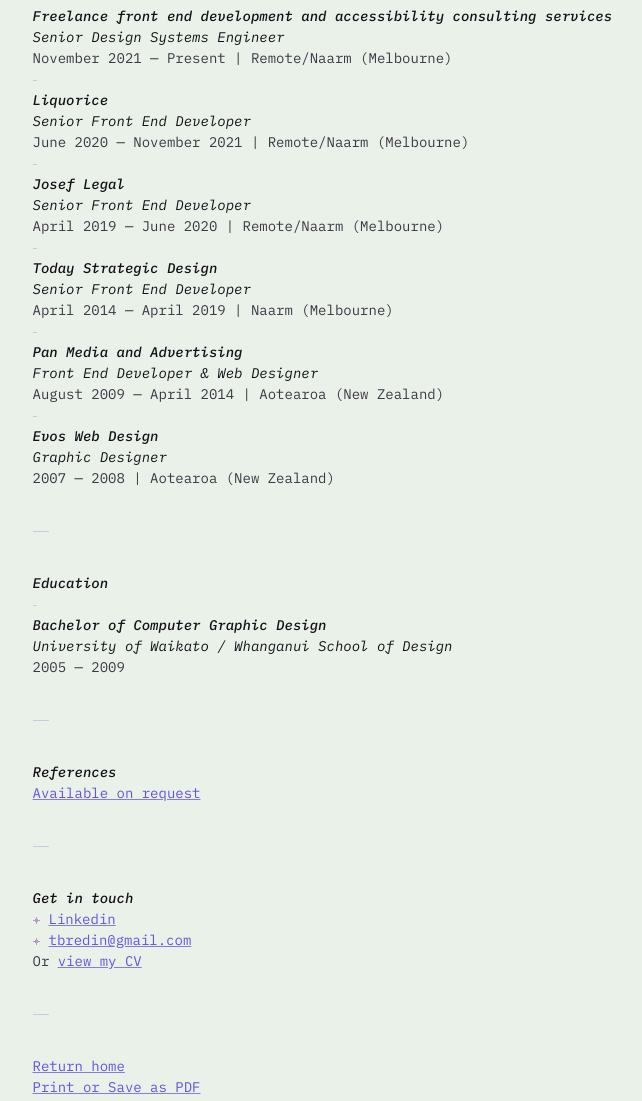
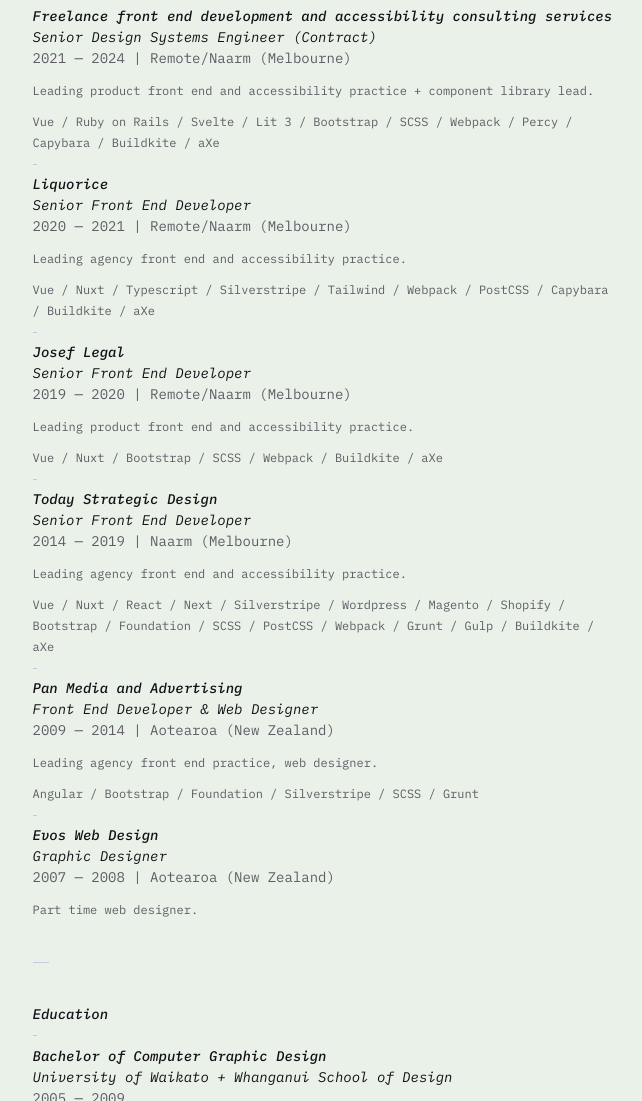
Before and after one commit to tbredin/tomfolio-2, a website built with Vite: page cv/index.html in a window 1280 px wide. Shown: the part 482-1583 px from the top of the page, without its empty margins (13-655 px from the left). Built offline with nearby package versions, Linux system fonts and the light colour scheme.

Commit message:
add more detail to CV

```diff
--- a/cv/index.html
+++ b/cv/index.html
@@ -51,33 +51,44 @@
           <styled-hr inline></styled-hr>
 
           <h2>Freelance front end development and accessibility consulting services</h2>
-          <h3>Senior Design Systems Engineer</h3>
-          <p>November 2021 — Present | Remote/Naarm (Melbourne)</p>
+          <h3>Senior Design Systems Engineer (Contract)</h3>
+          <p class="opacity-80 margin-half">2021 — 2024 | Remote/Naarm (Melbourne)</p>
+          <p class="opacity-80 margin-half text-small">Leading product front end and accessibility practice + component library lead.</p>
+          <p class="opacity-80 text-small">Vue / Ruby on Rails / Svelte / Lit 3 / Bootstrap / SCSS / Webpack / Percy / Capybara / Buildkite / aXe</p>
           <styled-hr inline></styled-hr>
 
           <h2>Liquorice</h2>
           <h3>Senior Front End Developer</h3>
-          <p>June 2020 — November 2021 | Remote/Naarm (Melbourne)</p>
+          <p class="opacity-80 margin-half">2020 — 2021 | Remote/Naarm (Melbourne)</p>
+          <p class="opacity-80 margin-half text-small">Leading agency front end and accessibility practice.</p>
+          <p class="opacity-80 text-small">Vue / Nuxt / Typescript / Silverstripe / Tailwind / Webpack / PostCSS / Capybara / Buildkite / aXe</p>
           <styled-hr inline></styled-hr>
 
           <h2>Josef Legal</h2>
           <h3>Senior Front End Developer</h3>
-          <p>April 2019 — June 2020 | Remote/Naarm (Melbourne)</p>
+          <p class="opacity-80 margin-half">2019 — 2020 | Remote/Naarm (Melbourne)</p>
+          <p class="opacity-80 margin-half text-small">Leading product front end and accessibility practice.</p>
+          <p class="opacity-80 text-small">Vue / Nuxt / Bootstrap / SCSS / Webpack / Buildkite / aXe</p>
           <styled-hr inline></styled-hr>
 
           <h2>Today Strategic Design</h2>
           <h3>Senior Front End Developer</h3>
-          <p>April 2014 — April 2019 | Naarm (Melbourne)</p>
+          <p class="opacity-80 margin-half">2014 — 2019 | Naarm (Melbourne)</p>
+          <p class="opacity-80 margin-half text-small">Leading agency front end and accessibility practice.</p>
+          <p class="opacity-80 text-small">Vue / Nuxt / React / Next / Silverstripe / Wordpress / Magento / Shopify / Bootstrap / Foundation / SCSS / PostCSS / Webpack / Grunt / Gulp / Buildkite / aXe</p>
           <styled-hr inline></styled-hr>
 
           <h2>Pan Media and Advertising</h2>
           <h3>Front End Developer &amp; Web Designer</h3>
-          <p>August 2009 — April 2014 | Aotearoa (New Zealand)</p>
+          <p class="opacity-80 margin-half">2009 — 2014 | Aotearoa (New Zealand)</p>
+          <p class="opacity-80 margin-half text-small">Leading agency front end practice, web designer.</p>
+          <p class="opacity-80 text-small">Angular / Bootstrap / Foundation / Silverstripe / SCSS / Grunt</p>
           <styled-hr inline></styled-hr>
 
           <h2>Evos Web Design</h2>
           <h3>Graphic Designer</h3>
-          <p>2007 — 2008 | Aotearoa (New Zealand)</p>
+          <p class="opacity-80 margin-half">2007 — 2008 | Aotearoa (New Zealand)</p>
+          <p class="opacity-80 text-small">Part time web designer.</p>
         </divided-section>
 
         <divided-section>
@@ -85,8 +96,10 @@
           <styled-hr inline></styled-hr>
 
           <h2>Bachelor of Computer Graphic Design</h2>
-          <h3>University of Waikato / Whanganui School of Design</h3>
-          <p>2005 — 2009</p>
+          <h3>University of Waikato + Whanganui School of Design</h3>
+          <p class="opacity-80 margin-half">2005 — 2009</p>
+          <p class="opacity-80 text-small margin-half">Hybrid computer science and graphic design degree.</p>
+          <p class="opacity-80 text-small">Visual Design Principles / Animation Principles / Design Craft / Typography / Computer Science Principles / Computer Science Tooling / Web Design &amp; Development / Game Design &amp; Development / Design History &amp; Ethics</p>
         </divided-section>
 
         <divided-section>
```
